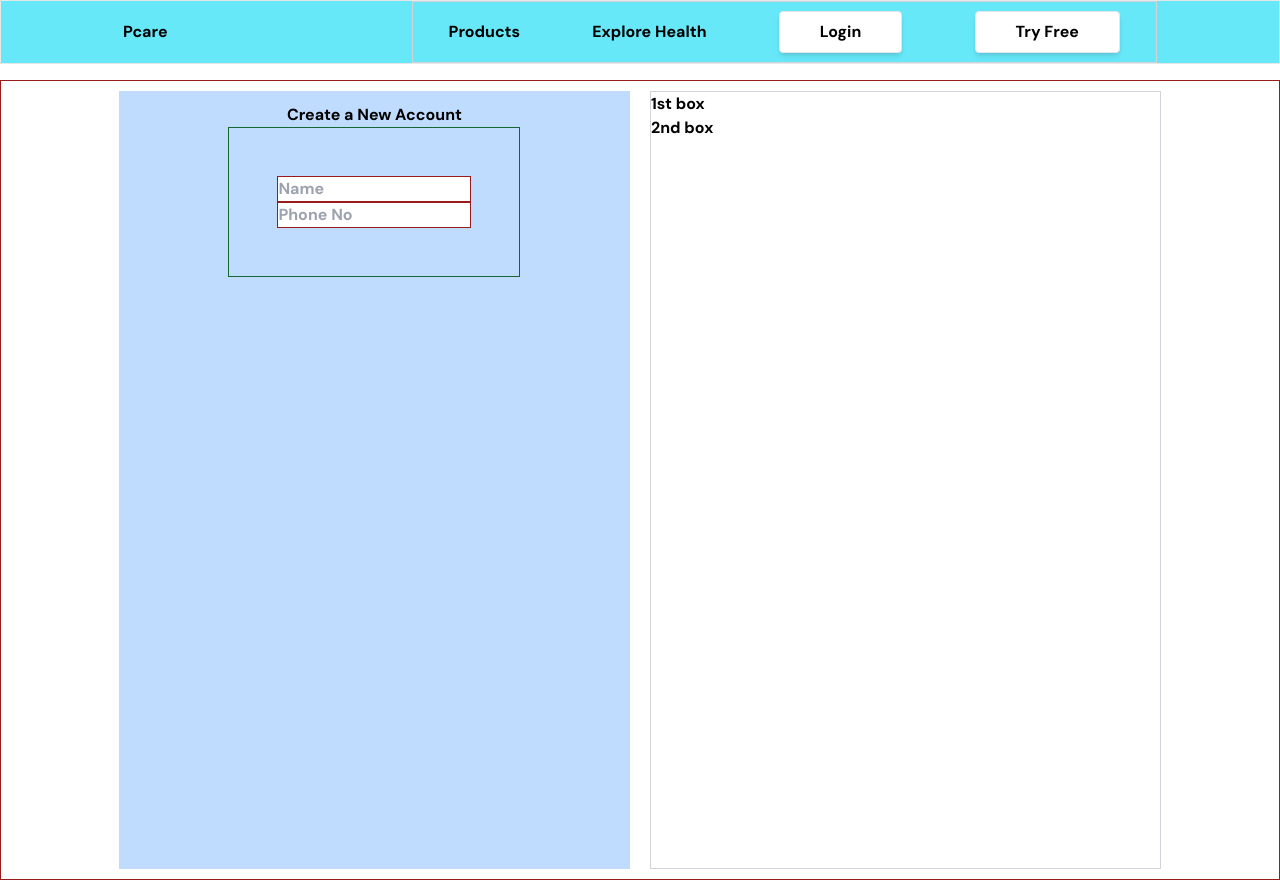
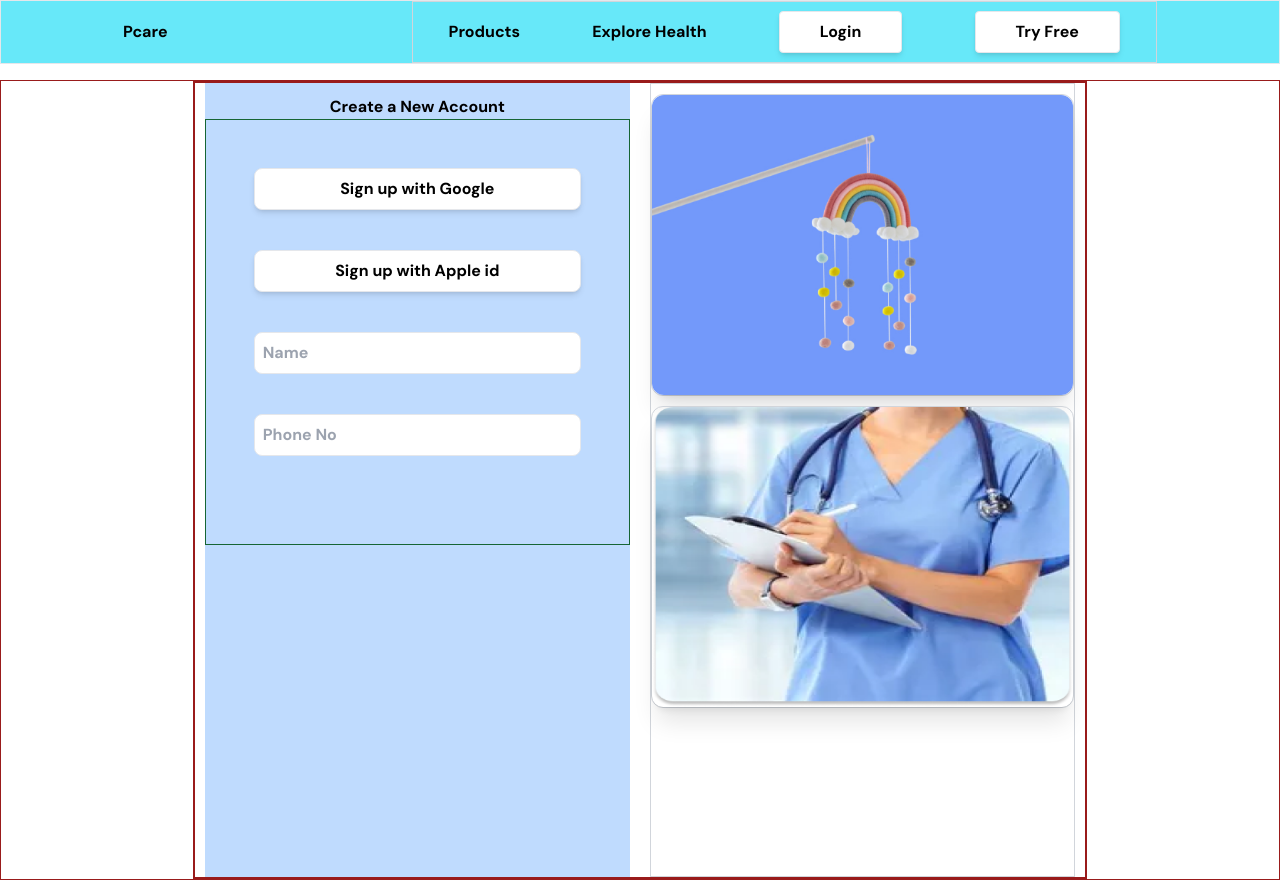
Before and after one commit to Bukunmi-sketch/nextjs-tailwindcss-project, a Next.js app: page /register in a window 1280 px wide. Built offline with nearby package versions, Linux system fonts and the light colour scheme.

Commit message:
added input

```diff
--- a/components/header.js
+++ b/components/header.js
@@ -4,7 +4,7 @@ import Link from 'next/link'
 function Header() {
   return (
     <div
-    className="top-0 text-base bg font-bold text-black-800 text-center bg-cyan-300 h-16 border w-full flex justify-around items-center fixed">
+    className="top-0 text-base bg font-bold text-black-800 text-center bg-cyan-300 h-16 border w-full flex justify-around items-center fixed z-100">
     <h1 > Pcare </h1>
 
     <div className="invisible lg:visible flex border border-gray-300 justify-around items-center w-7/12 h-full ">
--- a/pages/register.js
+++ b/pages/register.js
@@ -1,5 +1,9 @@
 import { Inter, Roboto_Mono } from 'next/font/google';
 import Header from '@/components/header'
+import Image from 'next/image'
+import Link from 'next/link'
+import nurse from "@/assets/nurse.png"
+import rainbow from "@/assets/rainbow.png"
 
 const inter = Inter({
     subsets: ['latin'],
@@ -17,30 +21,43 @@ function register() {
     return (
         <>
             <Header />
-            <main className={`min-h-screen flex flex-col justify-center font-bold border border-red-800 md:mt-20 md:flex-row `}>
+            <main className={`min-h-screen flex justify-center font-bold border border-red-800 md:mt-20 md:flex-row `}>
 
+                <section className="flex  items-center border-2 border-solid border-red-800 w-[70%] ">
+                    {/* FIRST BOX */}
+                    <div className='flex flex-col items-center h-full w-[50%] bg-blue-200 m-2.5  '>
+                        <h3 className='mt-3'>Create a New Account</h3>
 
-                <div className='flex flex-col items-center h w-[40%] bg-blue-200 m-2.5  '>
-                    <h3 className='mt-3'>Create a New Account</h3>
+                        <div className='flex flex-col border border-green-800 p-12 w-full'>
+                            <div className='flex flex-col  mb-10 flex-1 '>
+                                <button className=' border border-white-800 p-2 flex-1 rounded-lg cursor-pointer bg-white shadow-md'> Sign up with Google</button>
+                            </div>
 
-                    <div className='flex flex-col border border-green-800 p-12'>
-                        <div className='flex flex-col border border-red-800'>
-                            <input type='' placeholder='Name' />
-                        </div>
+                            <div className='flex flex-col  mb-10 flex-1 '>
+                                <button className=' border border-white-800 p-2 flex-1 rounded-lg cursor-pointer bg-white shadow-md'> Sign up with Apple id</button>
+                            </div>
 
-                        <div className='flex flex-col border border-red-800'>
-                            <input type='' placeholder='Phone No' />
+                            <div className='flex flex-col  mb-10 flex-1 '>
+                                <input type='' placeholder='Name' className=' border border-white-800 p-2 flex-1 rounded-lg  bg-white outline-none' />
+                            </div>
+
+                            <div className='flex flex-col  mb-10 flex-1 '>
+                                <input type='' placeholder='Phone No' className=' border border-white-800 p-2 flex-1 rounded-lg  bg-white outline-none' />
+                            </div>
                         </div>
                     </div>
 
-                </div>
+                    {/* SECOND BOX */}
+                    <div className='flex flex-col h-full w-[50%] m-2.5 border border-gray-300'>
+                        <div className='w-full border border-gray-300 mt-2.5 flex-shrink-0 rounded-xl relative'>
+                            <Image src={rainbow} alt="healthworker" className='h-[300px] rounded-xl shadow-xl w-full' />
+                        </div>
+                        <div className='border border-gray-300 mt-2.5 rounded-xl relative'>
+                            <Image src={nurse} alt="healthworker" className='h-[300px] rounded-xl shadow-xl w-full' />
+                        </div>
+                    </div>
 
-                <div className='flex flex-col w-[40%] m-2.5 border border-gray-300'>
-                    <div className=''>1st box</div>
-                    <div className=''>2nd box</div>
-                </div>
-
-
+                </section>
             </main>
         </>
     )
```
